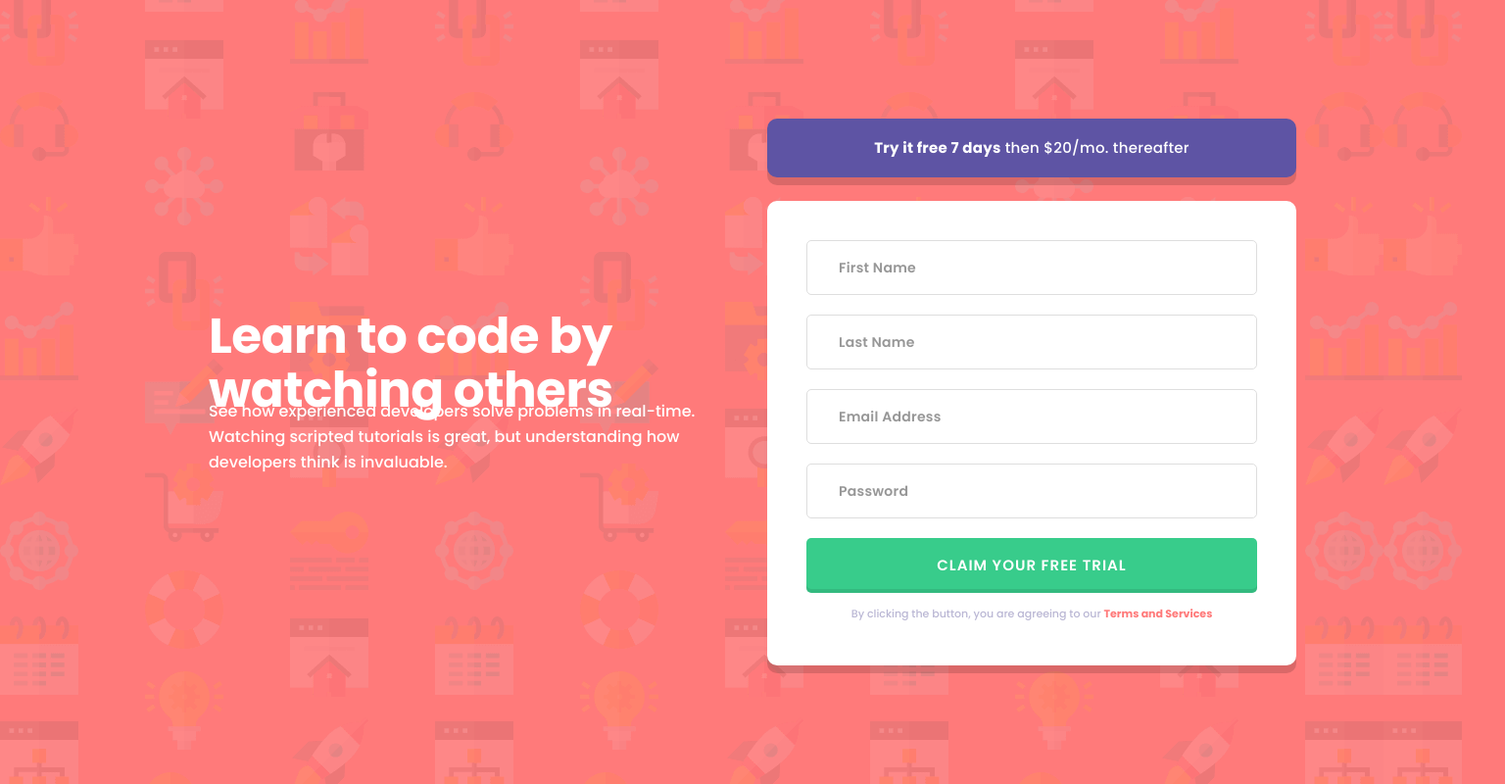
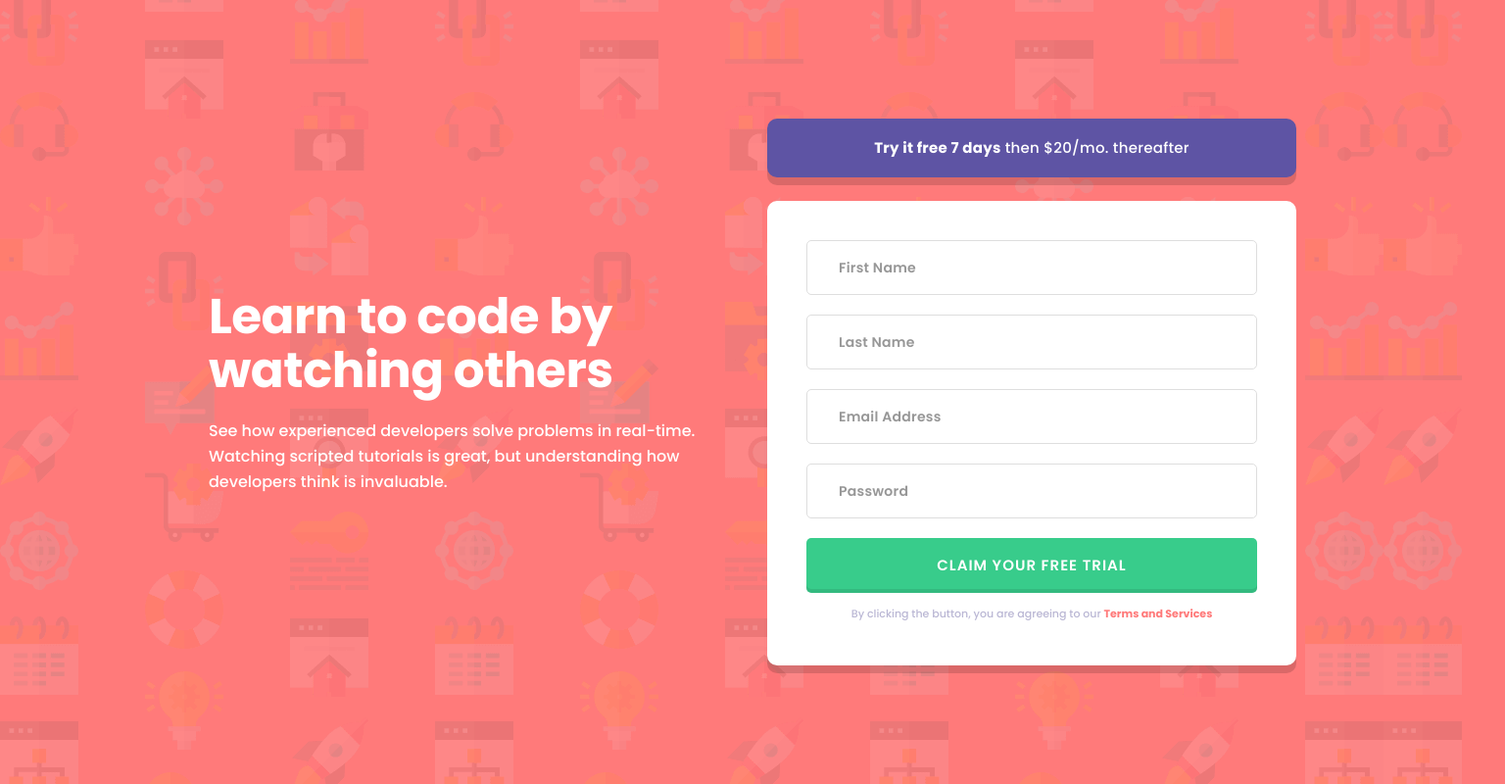
Before and after one commit to arfarobs/intro-component-with-sign-up-form, a plain HTML site: page index.html in a window 1536 px wide. Shown: the whole page at 98% size. Drawn offline with Linux system fonts and the light colour scheme.

Commit message:
tweaked headings 2

```diff
--- a/CSS/style.css
+++ b/CSS/style.css
@@ -216,8 +216,9 @@ section p span {
         font-size: 50px;
         line-height: 55px;
         letter-spacing: -0.520833px;
+        height: 131px;
         max-width: 525px;
-        margin-bottom: 11px;
+        margin: 0;
     }
 
     header p {
```
